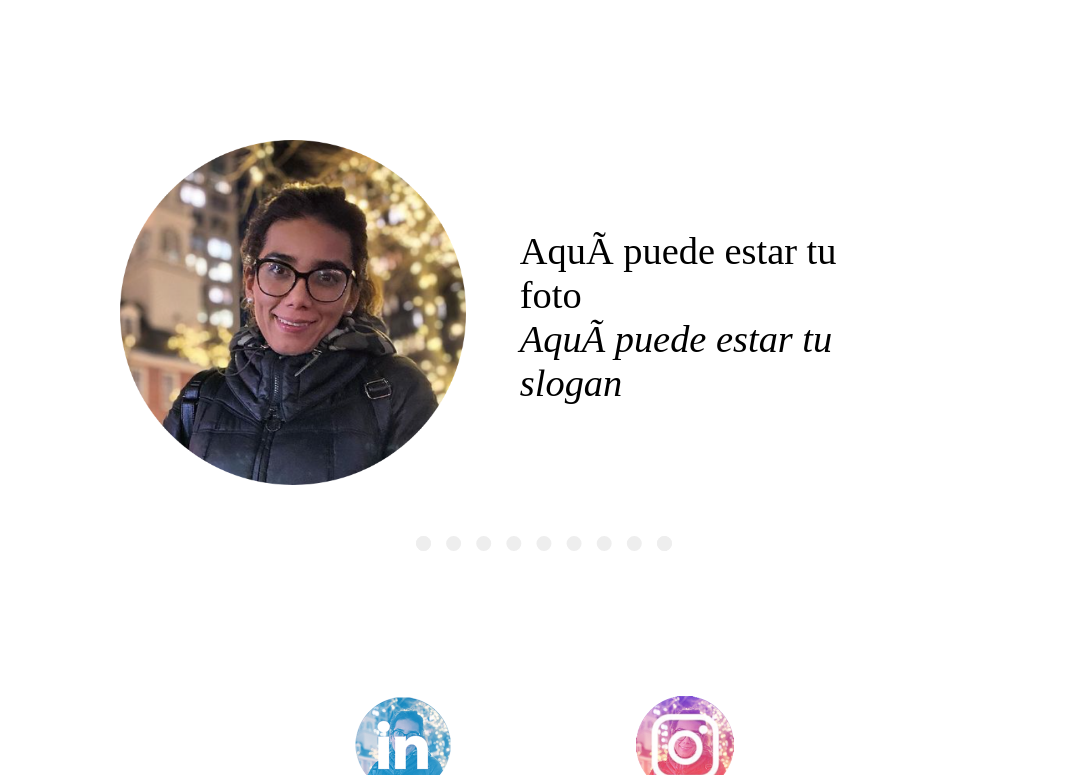
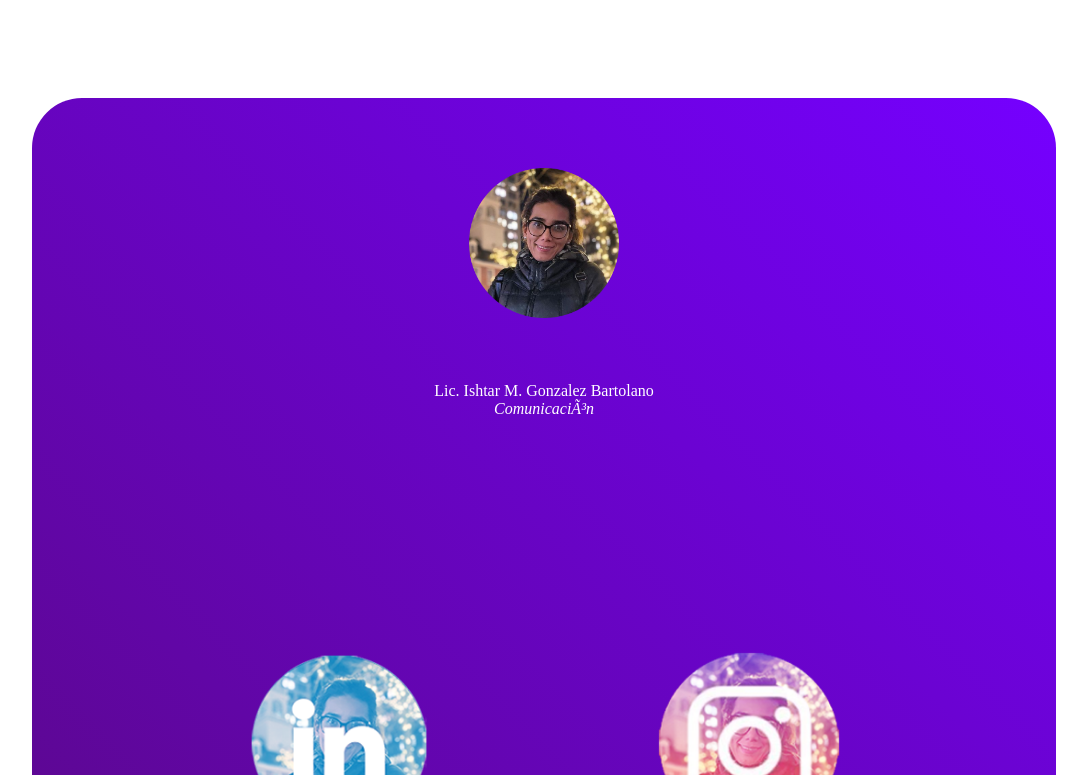
Before and after one commit to ichitar/CV, a plain HTML site: page index.html in a window 1280 px wide. Shown: the part 30-805 px from the top of the page, without its empty margins (96-1183 px from the left). Drawn offline with Linux system fonts and the light colour scheme.

Commit message:
Add files via upload

```diff
--- a/index.html
+++ b/index.html
@@ -9,31 +9,22 @@
   <center>
     <div class="space">
       <div class="container">
-
-        <div class="photo">
-          <table>
-            <tr>
-              <td style="text-align:right;"><img class ="photo" src="Images/ish.png"></td>
-              <td width="30px"></td>
-              <td style="text-align:left;">Aquí puede estar tu foto<br><i>Aquí puede estar tu slogan</i></td>
-            </tr>
-          </table>
+        <div class="info">
+          <img class="photo" src="Images/ish.png">
+          <p>Lic. Ishtar M. Gonzalez Bartolano<br><i>Comunicación</i></p>
         </div>
-        <center>
-        <hr>
-        </center>
         <div class="some">
           <div>
-            <a href="https://www.linkedin.com/in/ishtar-gonz%C3%A1lez/"><img src="Images/lkd.png" width="50%"></a>
+            <a href="https://www.linkedin.com/in/ishtar-gonz%C3%A1lez/"><img src="Images/lkd.png" "></a>
           </div>
           <div>
-            <a href="https://www.instagram.com/ish02/"><img src="Images/inst.png" width="50%"></a>
+            <a href=" https://www.instagram.com/ish02/"><img src="Images/inst.png"></a>
           </div>
           <div>
-            <a href="mailto:ichitar@hotmail.com"><img src="Images/mail.png" width="50%"></a>
+            <a href="mailto:ichitar@hotmail.com"><img src="Images/mail.png"></a>
           </div>
           <div>
-            <a href="https://api.whatsapp.com/send?phone=525521450990"><img src="Images/whp.png" width="50%"></a>
+            <a href="https://api.whatsapp.com/send?phone=525521450990"><img src="Images/whp.png"></a>
           </div>
         </div>
       </div>
--- a/master.css
+++ b/master.css
@@ -12,21 +12,24 @@ body{
   display: flex;
   flex-direction: column;
   margin: 10%;
+  background: linear-gradient(45deg,rgba(87,9,121,1) 0%, rgba(117,0,255,1) 100%);
+  border-radius:50px;
 }
 
 .photo{
-  width:80%;
-  max-width:150;
-  margin:20px;
+  max-width:150px;
+  margin-left:auto;
+  margin-right: auto;
+  padding-top:60px;
 }
 
 .some{
-  display: flex;
-  flex-direction: row;
-  flex-wrap: wrap;
+  display: grid;
+  grid-template-columns: 50% 50%;
   justify-content: center;
   border-radius: 30px;
   margin: 10%;
+  padding-top:100px;
 }
 
 .some div{
@@ -42,5 +45,14 @@ hr{
   border:dotted 15px #eee;
   border-bottom: none;
   display: block;
-  width:25%;
+  width:300px;
 }
+
+img{
+  width:50%;
+  margin:10px;
+}
+p{
+  padding-top:50px;
+  color:white;
+}
```
